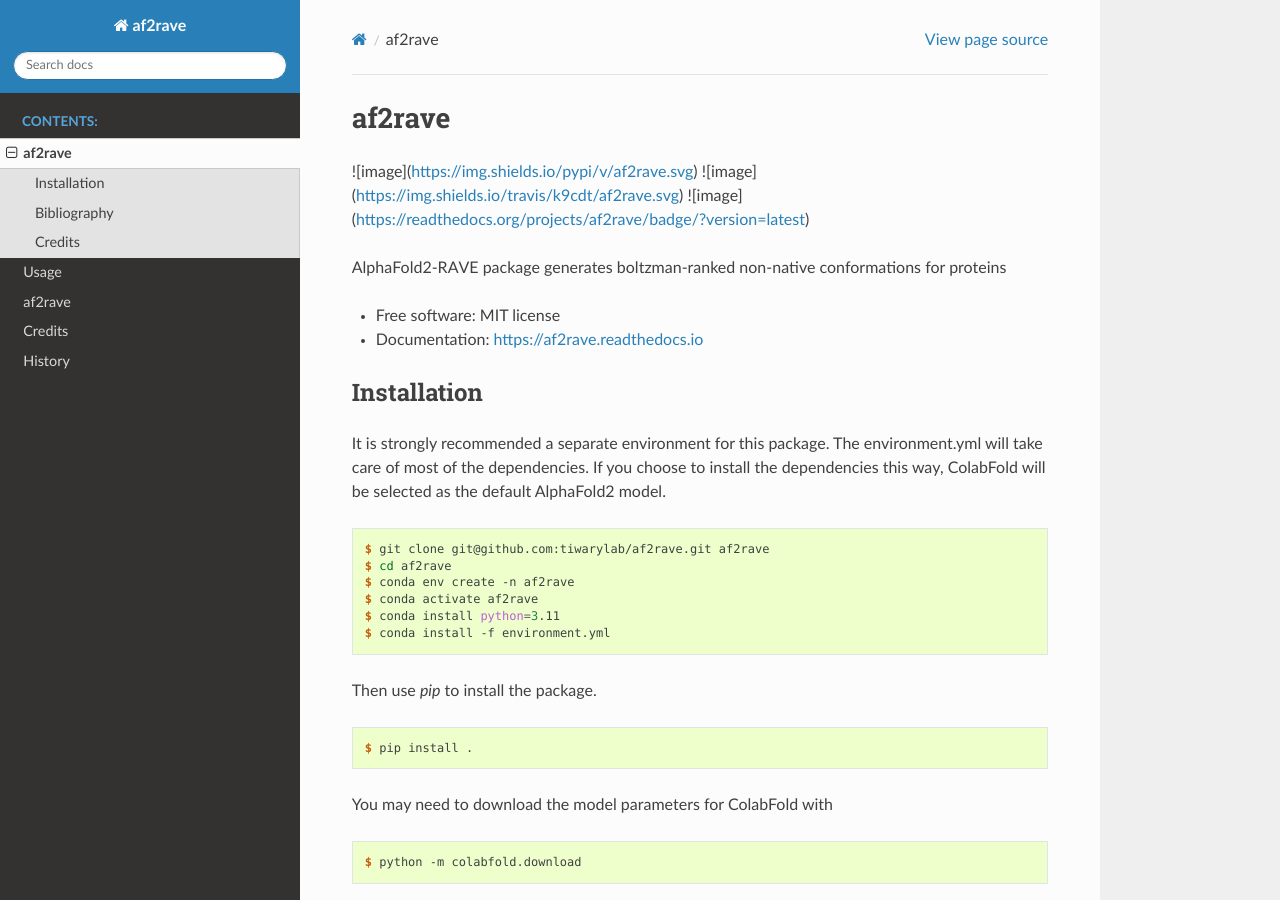
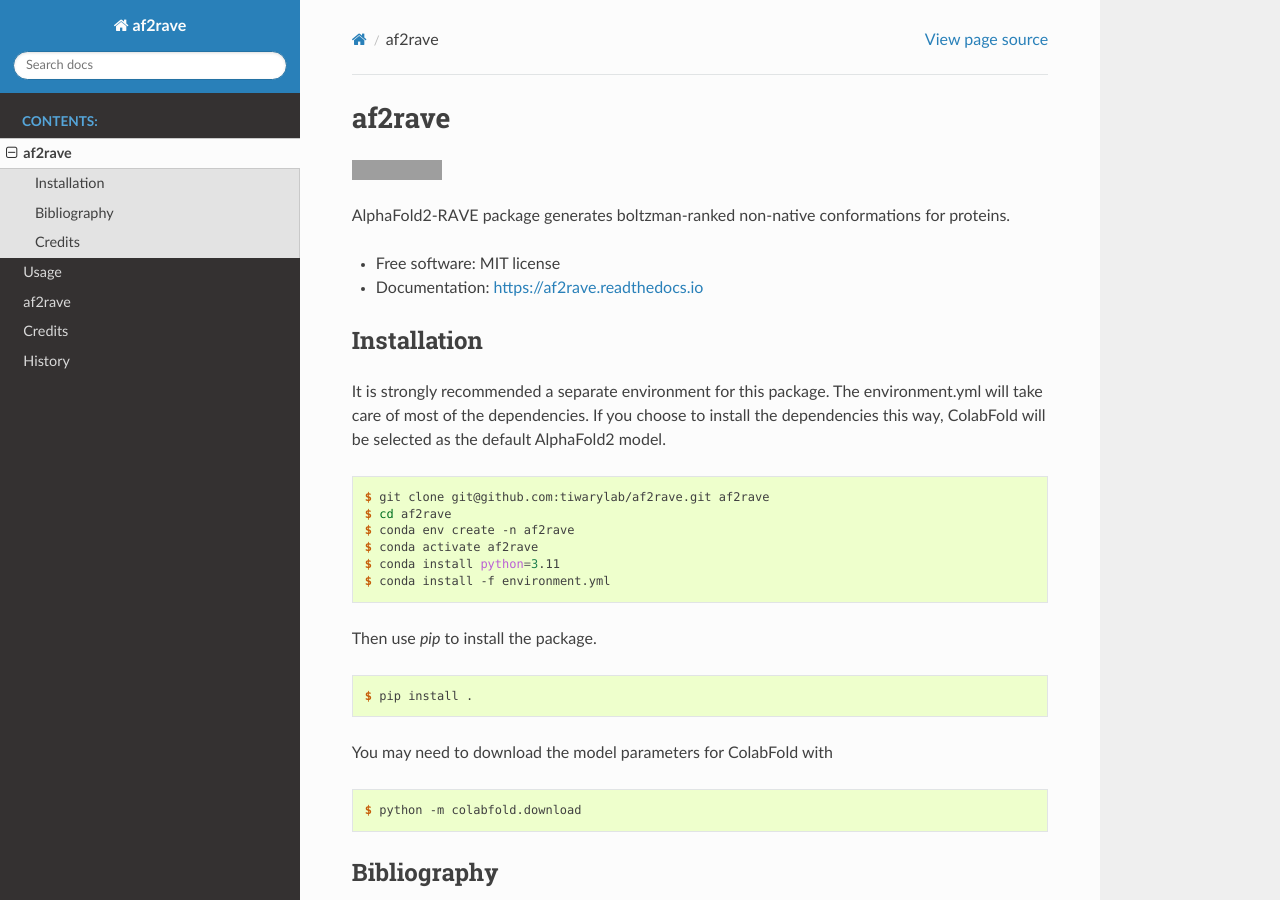
Before and after one commit to tiwarylab/af2rave, a Sphinx documentation site: the page built from docs/readme.rst, in a window 1280 px wide and 900 px high. Built offline with Sphinx 7.4.7 and the Read the Docs theme 3.1.0, drawn with Linux system fonts in a browser that asks for light colours; some of the changed text lies outside the part shown; grey boxes are pictures that could not be loaded.

Commit message:
clean up

```diff
--- a/README.rst
+++ b/README.rst
@@ -1,11 +1,11 @@
 af2rave
 ******************
 
-![image](https://img.shields.io/pypi/v/af2rave.svg)
-![image](https://img.shields.io/travis/k9cdt/af2rave.svg)
-![image](https://readthedocs.org/projects/af2rave/badge/?version=latest)
+.. image:: https://readthedocs.org/projects/af2rave/badge/?version=latest
+    :target: https://af2rave.readthedocs.io/en/latest/?badge=latest
+    :alt: Documentation Status
 
-AlphaFold2-RAVE package generates boltzman-ranked non-native conformations for proteins
+AlphaFold2-RAVE package generates boltzman-ranked non-native conformations for proteins.
 
 
 * Free software: MIT license
--- a/docs/conf.py
+++ b/docs/conf.py
@@ -47,7 +47,7 @@
 
 # General information about the project.
 project = 'af2rave'
-copyright = "2024, Da Teng"
+copyright = "2024, Tiwary Group"
 author = "Da Teng"
 
 # The version info for the project you're documenting, acts as replacement
--- a/docs/requirements.txt
+++ /dev/null
@@ -1,3 +0,0 @@
-pip>23.0.0
-sphinx
-sphinx_rtd_theme
```
